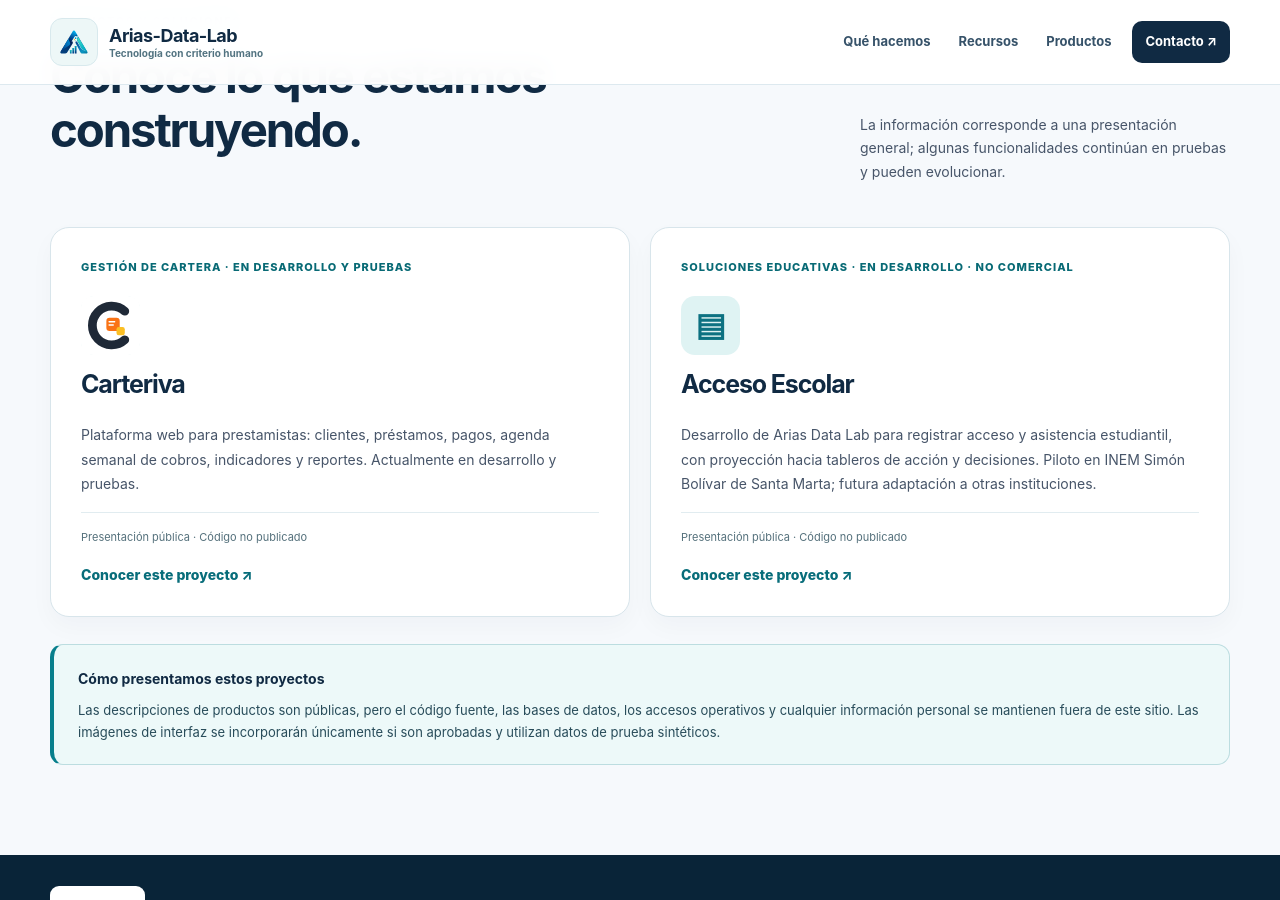
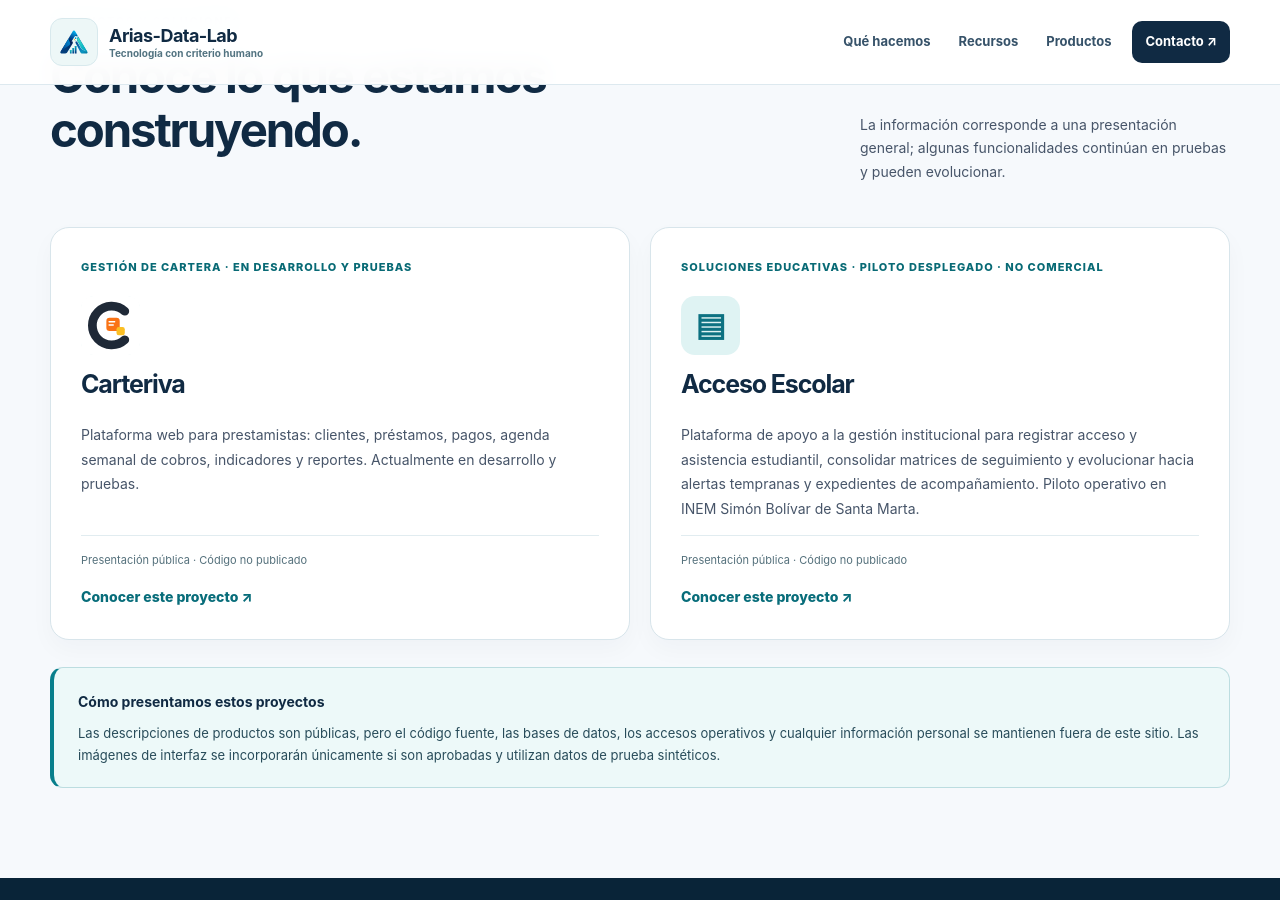
Before and after one commit to ljarias/ljarias.github.io, a Jekyll site: the page arias-data-lab/productos/index.html, which Jekyll copies as it is, in a window 1280 px wide and 900 px high, scrolled down 603 px. Built offline with Jekyll 4.4.1, drawn with Linux system fonts in a browser that asks for light colours.

Commit message:
content: reflejar piloto desplegado de Acceso Escolar

```diff
--- a/arias-data-lab/productos/index.html
+++ b/arias-data-lab/productos/index.html
@@ -15,7 +15,7 @@
 <section class="product-page-hero"><div class="container"><a class="crumb-link" href="../../">← Arias-Data-Lab</a><p class="eyebrow">PORTAFOLIO DE SOLUCIONES</p><h1>Productos en desarrollo.</h1><p>En Arias-Data-Lab desarrollamos software para responder a necesidades concretas. Presentamos el propósito y las capacidades previstas de los proyectos sin divulgar su implementación técnica ni los datos de sus usuarios.</p><div class="hero-underline" aria-hidden="true"></div></div></section>
 <section class="product-body"><div class="container"><div class="intro-row"><div><p class="eyebrow dark">PRODUCTOS Y SOLUCIONES</p><h2>Conoce lo que estamos construyendo.</h2></div><p>La información corresponde a una presentación general; algunas funcionalidades continúan en pruebas y pueden evolucionar.</p></div><div class="public-product-grid">
 <article class="public-product-card"><span class="product-small-label">GESTIÓN DE CARTERA · EN DESARROLLO Y PRUEBAS</span><div class="public-product-icon"><img src="assets/carteriva-4a-simbolo.svg" width="59" height="59" alt="Logo de Carteriva" style="border-radius:12px"></div><h3>Carteriva</h3><p>Plataforma web para prestamistas: clientes, préstamos, pagos, agenda semanal de cobros, indicadores y reportes. Actualmente en desarrollo y pruebas.</p><span class="availability">Presentación pública · Código no publicado</span><a class="product-detail-link" href="prestamos-saas.html">Conocer este proyecto ↗</a></article>
-<article class="public-product-card"><span class="product-small-label">SOLUCIONES EDUCATIVAS · EN DESARROLLO · NO COMERCIAL</span><div class="public-product-icon" aria-hidden="true">▤</div><h3>Acceso Escolar</h3><p>Desarrollo de Arias Data Lab para registrar acceso y asistencia estudiantil, con proyección hacia tableros de acción y decisiones. Piloto en INEM Simón Bolívar de Santa Marta; futura adaptación a otras instituciones.</p><span class="availability">Presentación pública · Código no publicado</span><a class="product-detail-link" href="acceso-escolar-inem.html">Conocer este proyecto ↗</a></article>
+<article class="public-product-card"><span class="product-small-label">SOLUCIONES EDUCATIVAS · PILOTO DESPLEGADO · NO COMERCIAL</span><div class="public-product-icon" aria-hidden="true">▤</div><h3>Acceso Escolar</h3><p>Plataforma de apoyo a la gestión institucional para registrar acceso y asistencia estudiantil, consolidar matrices de seguimiento y evolucionar hacia alertas tempranas y expedientes de acompañamiento. Piloto operativo en INEM Simón Bolívar de Santa Marta.</p><span class="availability">Presentación pública · Código no publicado</span><a class="product-detail-link" href="acceso-escolar-inem.html">Conocer este proyecto ↗</a></article>
 </div><div class="privacy-note"><strong>Cómo presentamos estos proyectos</strong><p>Las descripciones de productos son públicas, pero el código fuente, las bases de datos, los accesos operativos y cualquier información personal se mantienen fuera de este sitio. Las imágenes de interfaz se incorporarán únicamente si son aprobadas y utilizan datos de prueba sintéticos.</p></div></div></section>
 </main>
 <footer class="site-footer"><div class="container footer-main"><div class="footer-logo"><img src="../../assets/brand/logo/v4.0/ADL_logo-maestro-color_EDITABLE_v4.0.svg" alt="Arias-Data-Lab" width="120" height="90" loading="lazy"><div><strong>Arias-Data-Lab</strong><p>Tecnología con criterio humano.</p></div></div><nav aria-label="Enlaces del pie de página"><a href="../../">Portal corporativo</a><a href="./">Productos</a><a href="../../banco-problemas-caribe/">Recursos educativos</a></nav></div><div class="container footer-bottom"><span>© 2026 Arias-Data-Lab · Santa Marta, Colombia</span><span>Desarrollo y autoría: Leonardo Arias-Alemán</span></div></footer>
```
